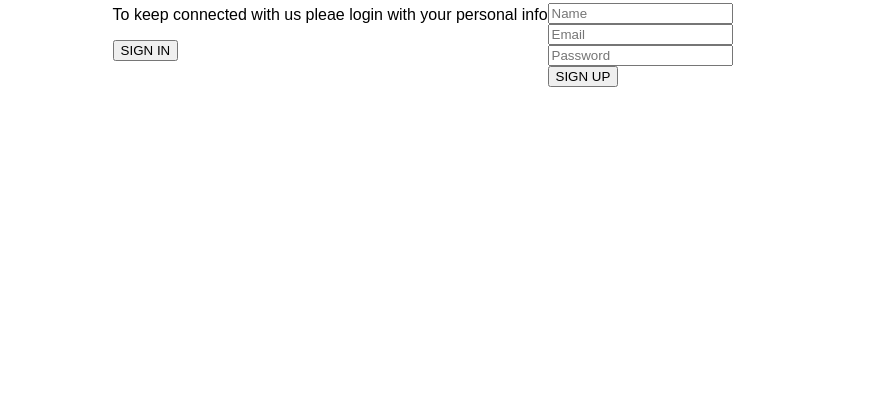
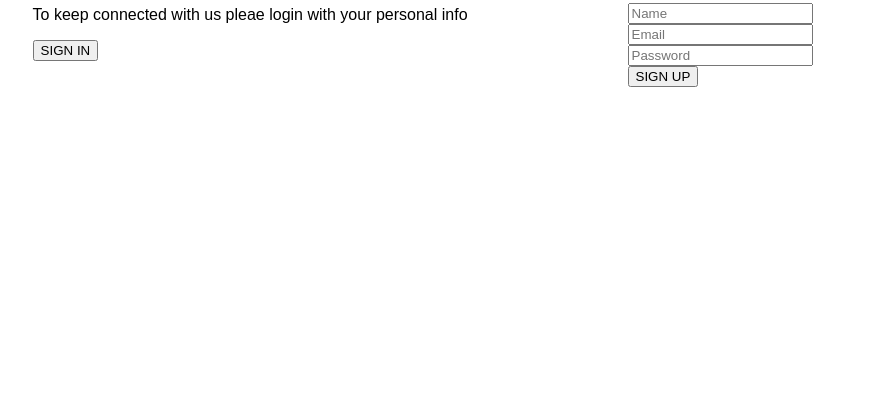
Before and after one commit to RobJoeeLee/mock-login-page, a plain HTML site: page index.html in a window 1280 px wide. Shown: the part 406-800 px from the top of the page, without its empty margins (193-1084 px from the left). Drawn offline with Linux system fonts and the light colour scheme.

Commit message:
fixed the background to login-container and added padding to content.

```diff
--- a/styles.css
+++ b/styles.css
@@ -28,5 +28,9 @@ body{
     display: flex;
     justify-content: center;
     align-items: center;
-    background-color: hsla(var(--login-container-hsl), 0.8) ;
+    background-color: hsla(var(--login-container-hsl), 0.7);
+    height: 90vh;
+    width: 90vw;
+    padding: 2rem;
+    gap: 10rem;
 }
```
